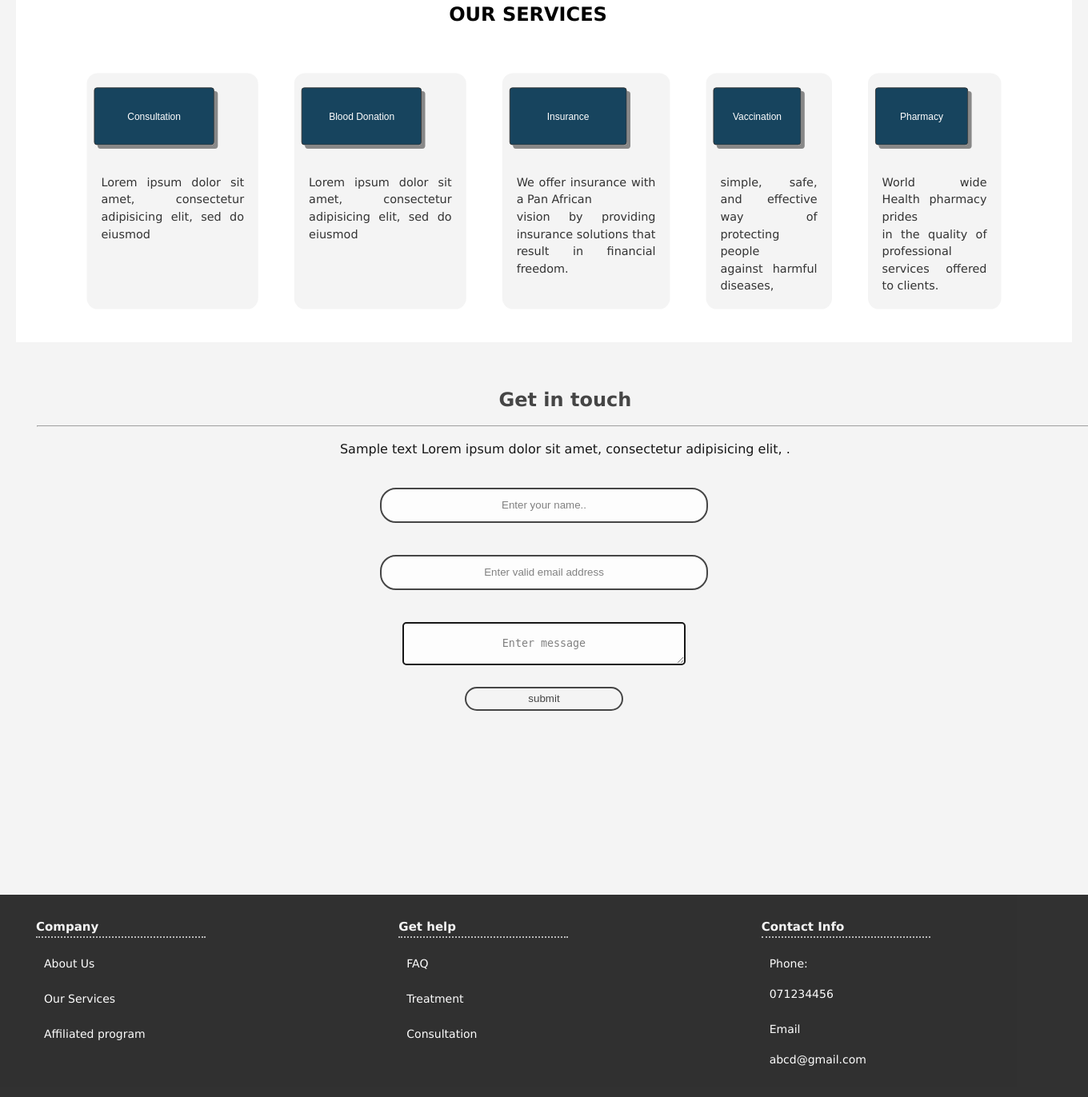
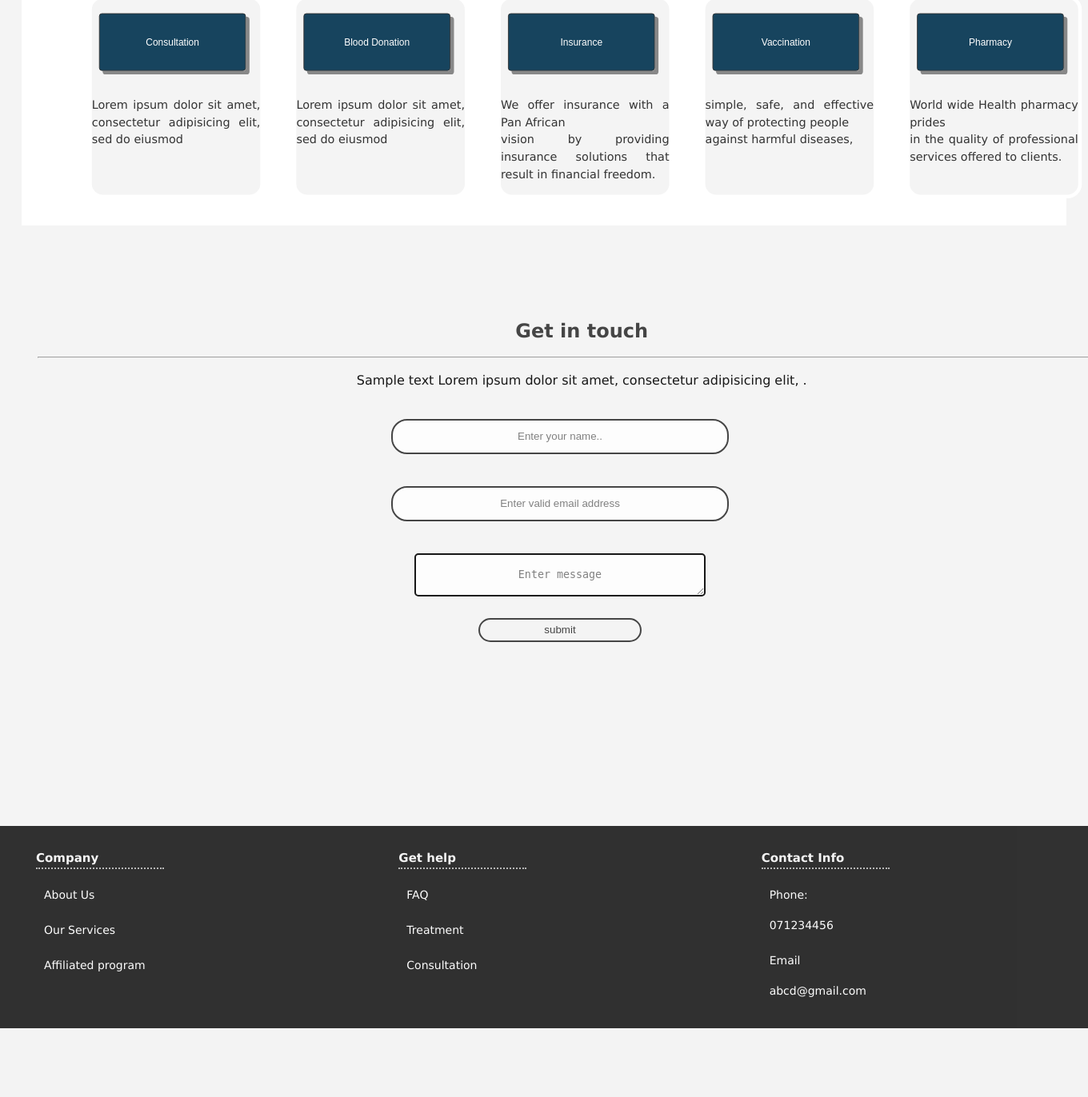
Before and after one commit to cleo-cyber/Worl-wide-health, a PHP site: page / in a window 1360 px wide; the page is wider, and only the part inside the window is pictured. Shown: the part 1944-3316 px from the top of that part at 80% size. After the commit the page ends 3230 px from the top of that part, so only its background shows below. Run offline with PHP 8.4, Linux system fonts and the light colour scheme; some libraries are stand-ins or nearby versions.

Commit message:
made changes on the index page

```diff
--- a/css/styles.css
+++ b/css/styles.css
@@ -362,7 +362,7 @@ background-color: #fff;
 #Contact .Intouch{
 	position: relative;
 	left: 2%;
-	width: 100%;
+	width: 100vw;
 }
 
 #Contact input[type="text"], input[type="email"]{
@@ -514,7 +514,7 @@ footer h2{
 	font-weight: 900;
 	font-size: 15px;
 	border-bottom: 2px darkgray dotted;
-	width: 50%;
+	width: 20vh;
 	border-bottom-width: 2px;
 }
 footer div{
@@ -533,11 +533,11 @@ footer li a:hover{
 
 
 #services{
-	margin-top: 200px;
+	margin-top: 10vh;
 	/*margin-bottom: 50px;*/
-	margin-bottom: 20px;
-	margin-right: 20px;
-	margin-left: 20px;
+	margin-bottom: 10vh;
+	margin-right: 2vw;
+	margin-left: 2vw;
 	display: flex;
 	flex-direction: column;
 	background-color: #f4f4f4;
@@ -561,8 +561,8 @@ footer li a:hover{
 
 #services button{
 
-	width: 20%;
-	height: 80px;
+	width: 20vw;
+	height: 10vh;
 	border: 1px solid #333;
 	border-radius: 4px;
 	/*border-color: #38acec;*/
@@ -611,7 +611,7 @@ footer li a:hover{
 #services .library{
 	display: flex;
 	flex-direction: row;
-	justify-content: space-between;
+	justify-content: space-around;
 	font-weight: 500;
 	color: #333;
 	transform: scale(0.9);
@@ -630,15 +630,15 @@ footer li a:hover{
 	transition: 0.25s;
 }
 #services .library button{
-	width: 70%;
+	width: 15vw;
 	margin-bottom: 20px;
 	margin-top: 20px;
-	margin-right: 10px;
+	margin-right: 20px;
 	margin-left: 10px;
 	align-content: center;
 }
 #services .library p{
-	margin: 20px;
+	margin: ;
 	text-align: justify;
 }
 @media only screen and (max-width: 769px){
--- a/css/why.css
+++ b/css/why.css
@@ -15,7 +15,10 @@ position: absolute;
 top: 0;
 left: 40vh;
 height: 95vh;
-margin: 20px;
+margin-right: 2vw;
+margin-left: 2vw;
+margin-top: 2vw;
+margin-bottom: 2vw;
 
 box-shadow: 0 0 10px gray;
 font-family: Georgia, 'Times New Roman', Times, serif;
```
Also changed, not shown: other parts of css/styles.css (+26 -25 lines).
